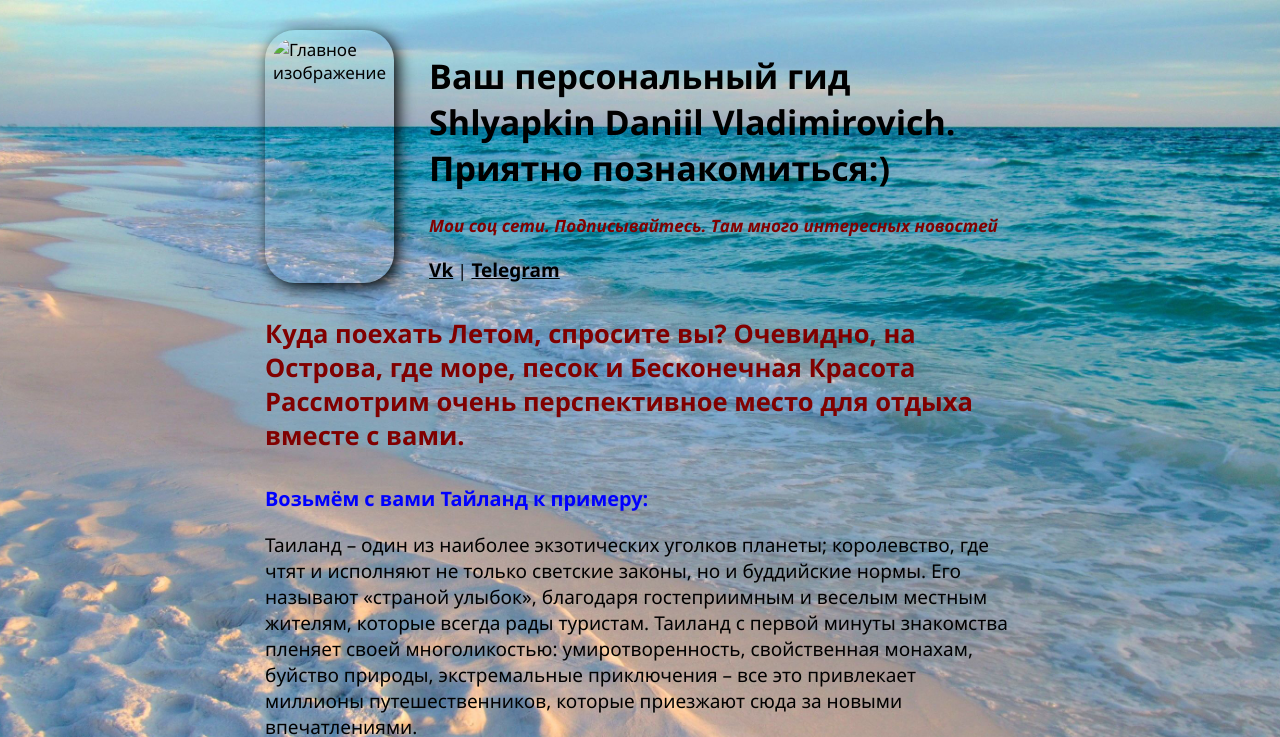
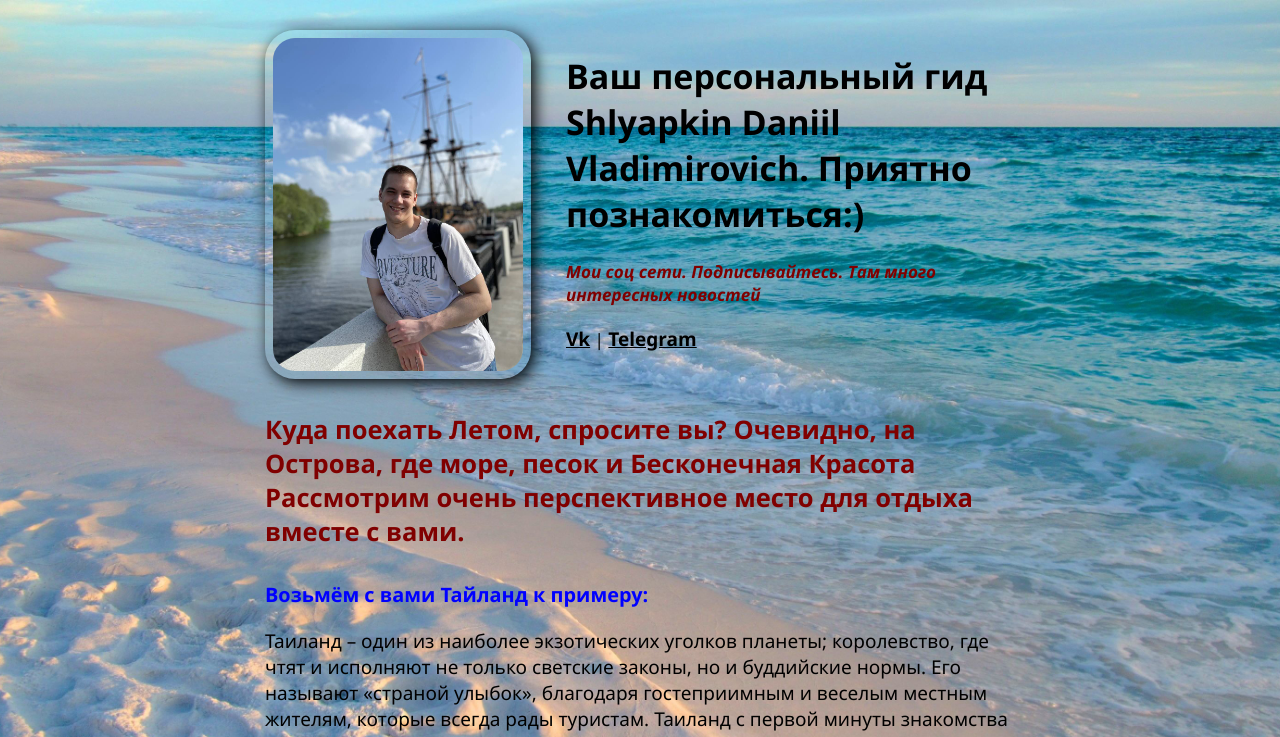
Before and after one commit to Daniil2001IT/-2025, a plain HTML site: page index.html in a window 1280 px wide. Shown: the top 737 px of the page. Drawn offline with Linux system fonts and the light colour scheme.

Commit message:
Update index.html

```diff
--- a/index.html
+++ b/index.html
@@ -17,7 +17,7 @@
         <header style="margin-top: 30px;">
 
             <div class="info">
-                <img class="avatar" src="/Тайланд/img/photo_2025-01-20_17-56-59.jpg" alt="Главное изображение"
+                <img class="avatar" src="img/photo_2025-01-20_17-56-59.jpg" alt="Главное изображение"
                     loading="lazy">
 
 
```
